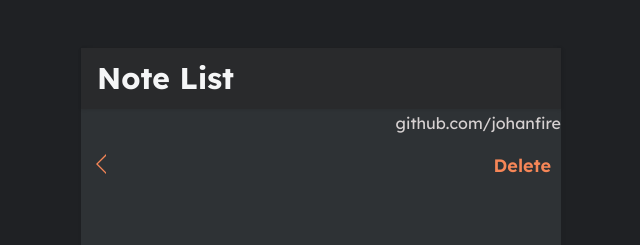
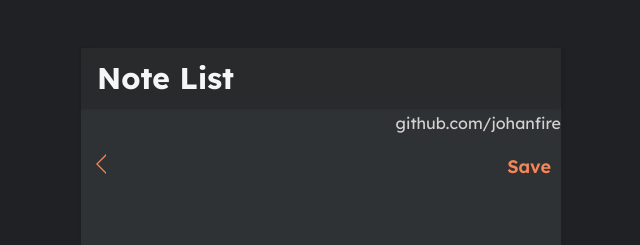
Before and after one commit to JohanFire/Notes_App--django-react, a React (Create React App) app in the folder frontend/: page /note/new in a window 1280 px wide. Shown: the top 245 px of the page, without its empty margins (319-959 px from the left). Built offline with nearby package versions, Linux system fonts and the light colour scheme; no server answers.

Commit message:
Condition to show Delete button only in existing Note & Save button in a new Note

```diff
--- a/frontend/src/pages/NotePage.js
+++ b/frontend/src/pages/NotePage.js
@@ -52,9 +52,13 @@ const NotePage = () => {
                         <ArrowLeft onClick={hande_submit} />
                     </Link>
                 </h3>
-                <Link to={"/"}>
-                    <button onClick={delete_note}>Delete</button>
-                </Link>
+                {noteId !== 'new' ? (
+                    <Link to={"/"}>
+                        <button onClick={delete_note}>Delete</button>
+                    </Link>
+                ) : (
+                    <button>Save</button>
+                )}
             </div>
             <textarea
                 onChange={(e) => { setNote({ ...note, 'body': e.target.value }) }}
```
